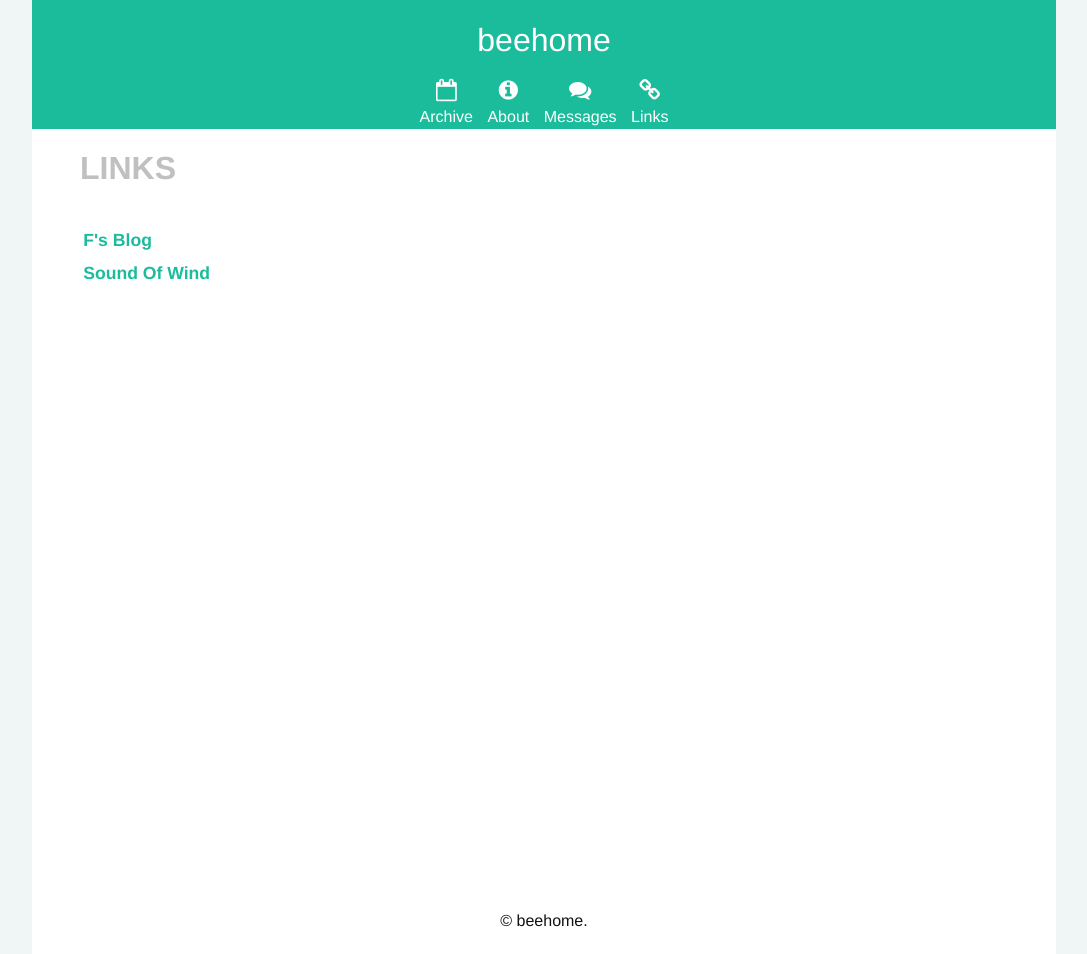
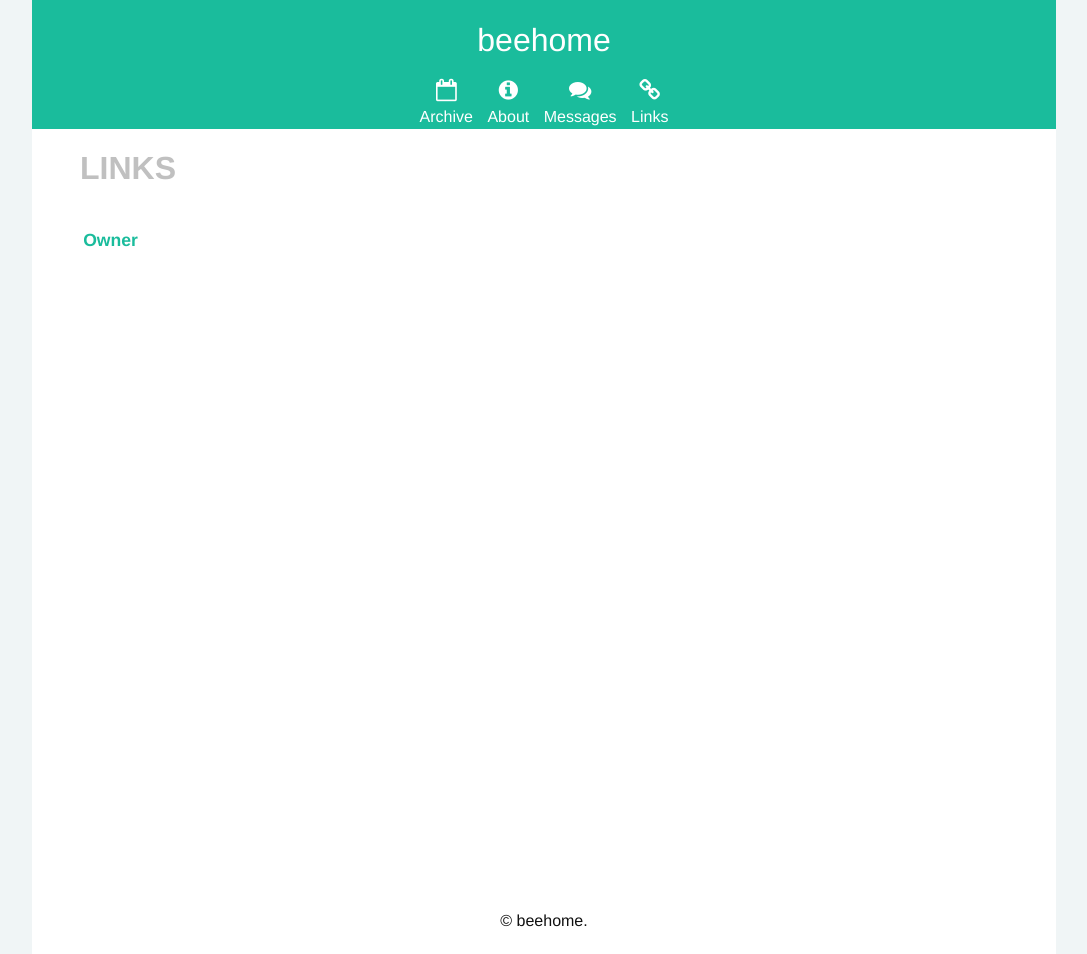
Before and after one commit to delnabla/delnabla.github.io, a Jekyll site: the page built from links.html, in a window 1280 px wide. Shown: the whole page, without its empty margins (96-1183 px from the left). Built offline with Jekyll 4.4.1, drawn with Linux system fonts in a browser that asks for light colours; nearby versions of some CDN libraries; comment, search, counter and statistics services are not loaded.

Commit message:
edit link

```diff
--- a/links.html
+++ b/links.html
@@ -4,10 +4,7 @@ title: Links
 tagline: ""
 links:
   - url: http://delnabla.github.io/
-    name: F's Blog
-  - url: http://dee.github.com
-    name: Sound Of Wind
-    title: popol的个人博客
+    name: Owner
 ---
 
 <ul class="links">
```
